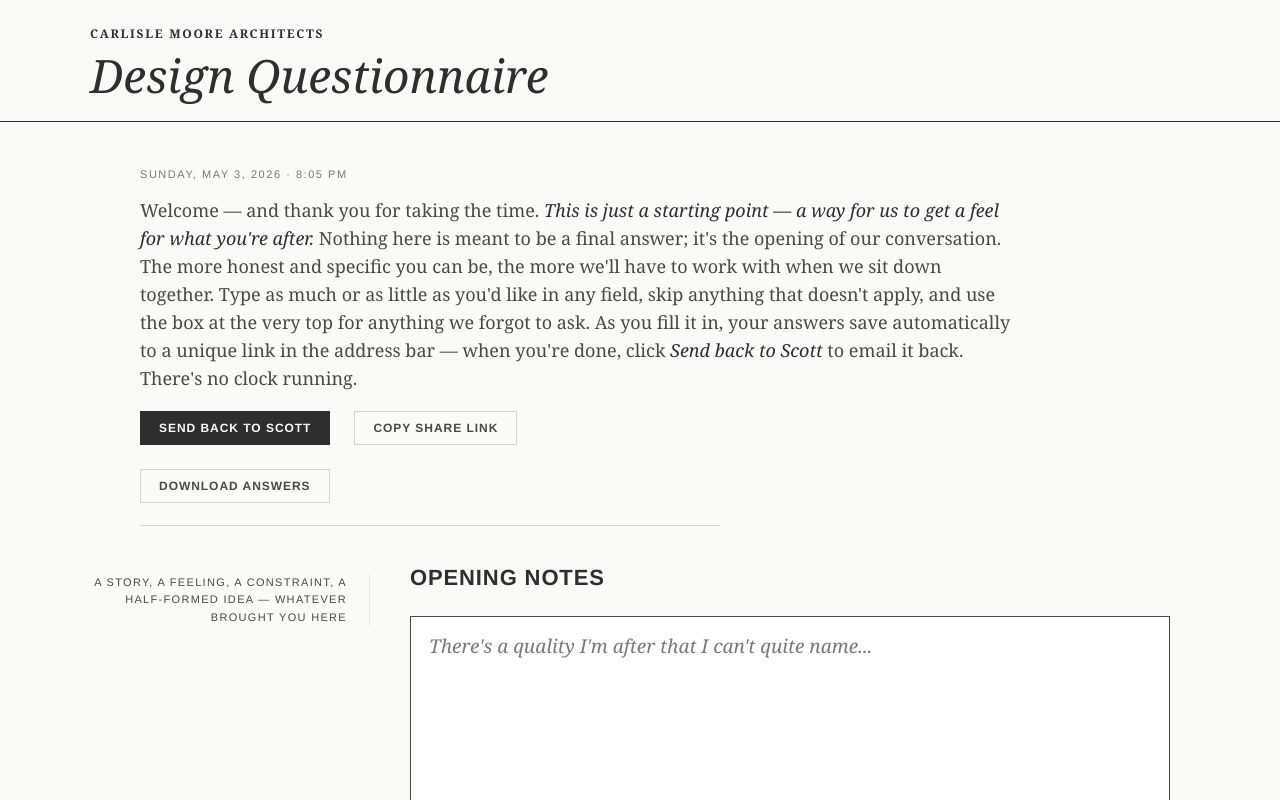
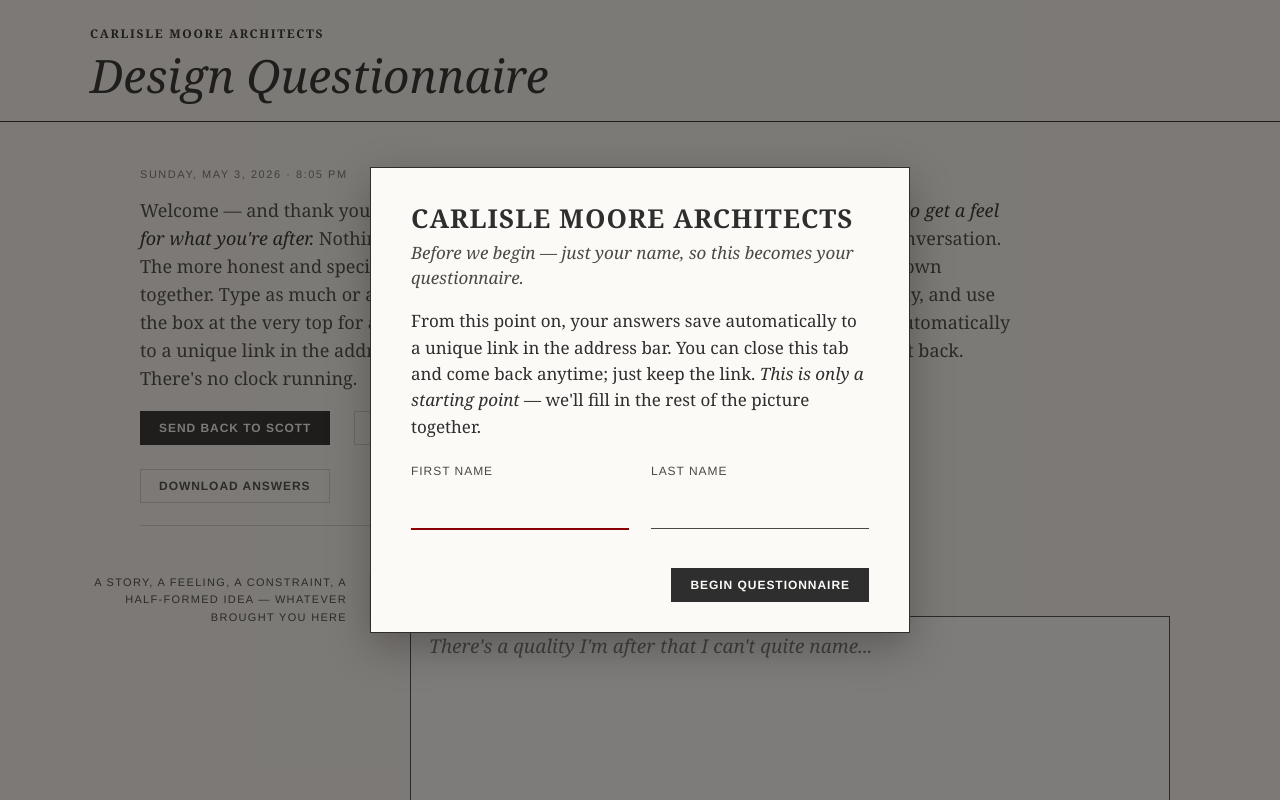
Before and after one commit to tscarlisle-ghub/TSC-quest, a plain HTML site: page index.html in a window 1280 px wide. Shown: the top 800 px of the page. Drawn offline with Linux system fonts and the light colour scheme; a web font is replaced by a local one.

Commit message:
Add files via upload

```diff
--- a/index.html
+++ b/index.html
@@ -521,9 +521,47 @@ footer .accent { color: var(--accent); }
   h2 { font-size: 22px; }
   input[type="text"], input[type="email"], input[type="tel"], input[type="url"], input[type="number"], select, textarea { font-size: 20px; }
 }
+.welcome-modal { position: fixed; inset: 0; z-index: 1000; background: rgba(20,18,14,0.55); display: flex; align-items: center; justify-content: center; padding: 24px; font-family: var(--font-body); animation: welcome-fade-in 0.18s ease-out; }
+.welcome-modal[hidden] { display: none; }
+@keyframes welcome-fade-in { from { opacity: 0; } to { opacity: 1; } }
+.welcome-card { background: var(--paper); border: 1px solid var(--ink); max-width: 540px; width: 100%; padding: 36px 40px 30px; box-shadow: 0 14px 40px rgba(0,0,0,0.28); }
+.welcome-card h2 { font-family: var(--font-trajan); font-size: 26px; letter-spacing: 0.04em; text-transform: uppercase; margin: 0 0 8px; color: var(--ink); border-bottom: none; padding-bottom: 0; }
+.welcome-lede { font-style: italic; color: var(--ink-soft); margin: 0 0 18px; font-size: 17px; line-height: 1.45; }
+.welcome-body { font-size: 17px; line-height: 1.55; color: var(--ink); margin: 0 0 22px; }
+.welcome-row { display: grid; grid-template-columns: 1fr 1fr; gap: 22px; margin-bottom: 8px; }
+.welcome-label { display: block; font-family: var(--font-ui); font-size: 12px; letter-spacing: 0.08em; text-transform: uppercase; color: var(--ink-soft); margin-bottom: 4px; }
+.welcome-card input[type="text"] { width: 100%; font-family: var(--font-body); font-size: 19px; padding: 8px 0; border: none; border-bottom: 1px solid var(--ink-soft); background: transparent; color: var(--ink); border-radius: 0; }
+.welcome-card input[type="text"]:focus { outline: none; border-bottom: 2px solid var(--accent); }
+.welcome-error { color: var(--accent); font-style: italic; font-size: 14px; min-height: 20px; margin: 6px 0 8px; }
+.welcome-actions { display: flex; justify-content: flex-end; margin-top: 6px; }
+@media (max-width: 520px) { .welcome-card { padding: 28px 22px 22px; } .welcome-row { grid-template-columns: 1fr; gap: 14px; } .welcome-card h2 { font-size: 22px; } }
 </style>
 </head>
 <body>
+
+<div id="welcome-modal" class="welcome-modal" role="dialog" aria-modal="true" aria-labelledby="welcome-title" hidden>
+  <div class="welcome-card">
+    <h2 id="welcome-title">Carlisle Moore Architects</h2>
+    <p class="welcome-lede">Before we begin &mdash; just your name, so this becomes <em>your</em> questionnaire.</p>
+    <p class="welcome-body">From this point on, your answers save automatically to a unique link in the address bar. You can close this tab and come back anytime; just keep the link. <em>This is only a starting point</em> &mdash; we'll fill in the rest of the picture together.</p>
+    <form id="welcome-form" novalidate>
+      <div class="welcome-row">
+        <div>
+          <label class="welcome-label" for="welcome-first">First name</label>
+          <input type="text" id="welcome-first" autocomplete="given-name" required>
+        </div>
+        <div>
+          <label class="welcome-label" for="welcome-last">Last name</label>
+          <input type="text" id="welcome-last" autocomplete="family-name" required>
+        </div>
+      </div>
+      <div class="welcome-error" id="welcome-error">&nbsp;</div>
+      <div class="welcome-actions">
+        <button type="submit" class="action-btn primary">Begin questionnaire</button>
+      </div>
+    </form>
+  </div>
+</div>
 
 <header class="masthead">
   <div class="masthead-row">
@@ -1409,9 +1447,67 @@ function formatPhoneValue(raw) {
   });
 });
 
-load();
+const __loadSource = load();
 window.addEventListener('input', saveDraft);
 window.addEventListener('change', saveDraft);
+
+/* WELCOME MODAL: gate every brand-new visit behind a name prompt so the URL
+   gets stamped with their unique compressed-state token from question one. */
+(function () {
+  const modal     = document.getElementById('welcome-modal');
+  const form      = document.getElementById('welcome-form');
+  const firstEl   = document.getElementById('welcome-first');
+  const lastEl    = document.getElementById('welcome-last');
+  const errorEl   = document.getElementById('welcome-error');
+  const nameEl    = document.getElementById('q-name');
+  if (!modal || !form || !firstEl || !lastEl || !nameEl) return;
+
+  function showModal() {
+    modal.hidden = false;
+    document.body.style.overflow = 'hidden';
+    setTimeout(() => firstEl.focus(), 50);
+  }
+  function hideModal() {
+    modal.hidden = true;
+    document.body.style.overflow = '';
+  }
+
+  /* Block ESC and backdrop clicks while the modal is up. */
+  modal.addEventListener('click', (e) => { if (e.target === modal) e.preventDefault(); });
+  document.addEventListener('keydown', (e) => {
+    if (!modal.hidden && e.key === 'Escape') { e.preventDefault(); firstEl.focus(); }
+  });
+
+  form.addEventListener('submit', (e) => {
+    e.preventDefault();
+    const first = (firstEl.value || '').trim();
+    const last  = (lastEl.value  || '').trim();
+    if (!first || !last) {
+      errorEl.textContent = 'Both first and last name, please.';
+      (first ? lastEl : firstEl).focus();
+      return;
+    }
+    errorEl.innerHTML = '&nbsp;';
+    nameEl.value = first + ' ' + last;
+    /* Fire input on q-name so any listeners react, then stamp the URL. */
+    nameEl.dispatchEvent(new Event('input', { bubbles: true }));
+    saveDraft();
+    hideModal();
+    /* Drop focus onto the opening notes box so they can dive in. */
+    const notesEl = document.getElementById('q-notes');
+    if (notesEl) notesEl.focus();
+  });
+
+  /* Only show on a genuinely fresh visit — never if they already have a
+     ?s= state, a ?client= pre-fill, a localStorage draft, or a pre-typed
+     name (covers an embedded-iframe scenario). */
+  const params      = new URLSearchParams(location.search);
+  const hasState    = params.has('s');
+  const hasClient   = params.has('client');
+  const hasName     = !!(nameEl.value && nameEl.value.trim());
+  const isFreshLoad = (__loadSource === 'fresh') && !hasState && !hasClient && !hasName;
+  if (isFreshLoad) showModal();
+})();
 </script>
 
 </body>
```
